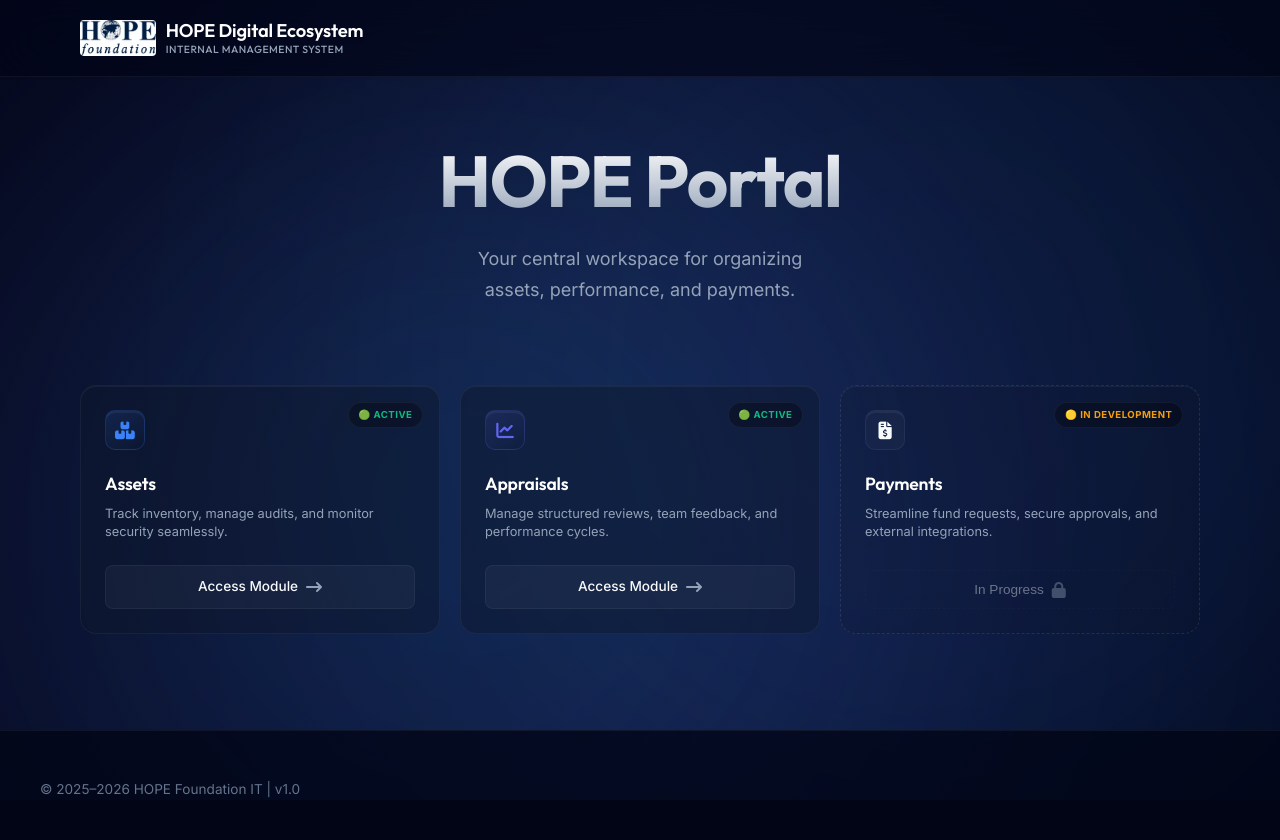
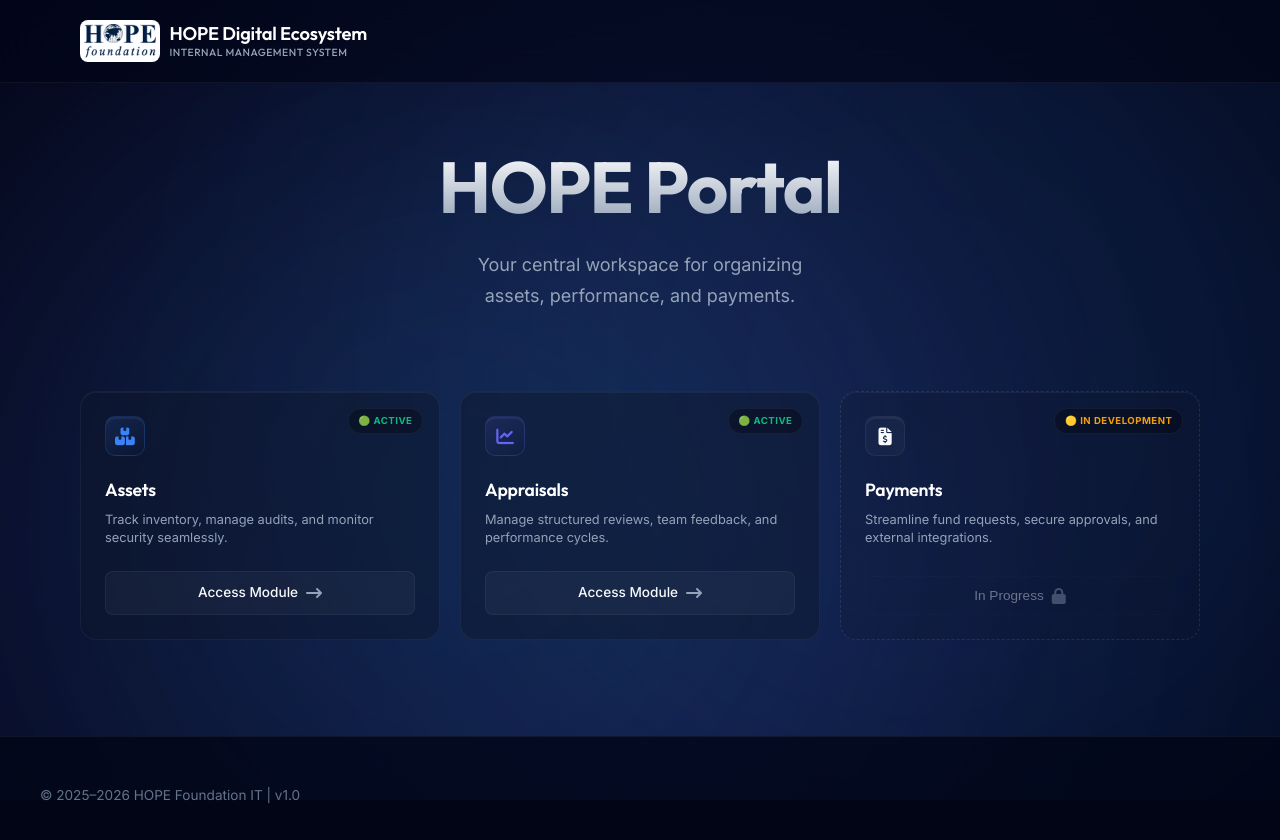
Before and after one commit to hope-it-support/portal, a plain HTML site: page index.html in a window 1280 px wide. Drawn offline with Linux system fonts and the light colour scheme.

Commit message:
UI Tweak: Added interior padding and smooth rounded borders to navigation logo to prevent clipping and enhance breathing room

```diff
--- a/index.html
+++ b/index.html
@@ -226,10 +226,12 @@
         }
 
         .nav-brand .nav-logo {
-            height: 36px;
+            height: 42px;
             width: auto;
+            padding: 4px;
+            background-color: #fff;
             object-fit: contain;
-            border-radius: 4px;
+            border-radius: 8px;
             transition: all 0.3s ease;
         }
 
```
